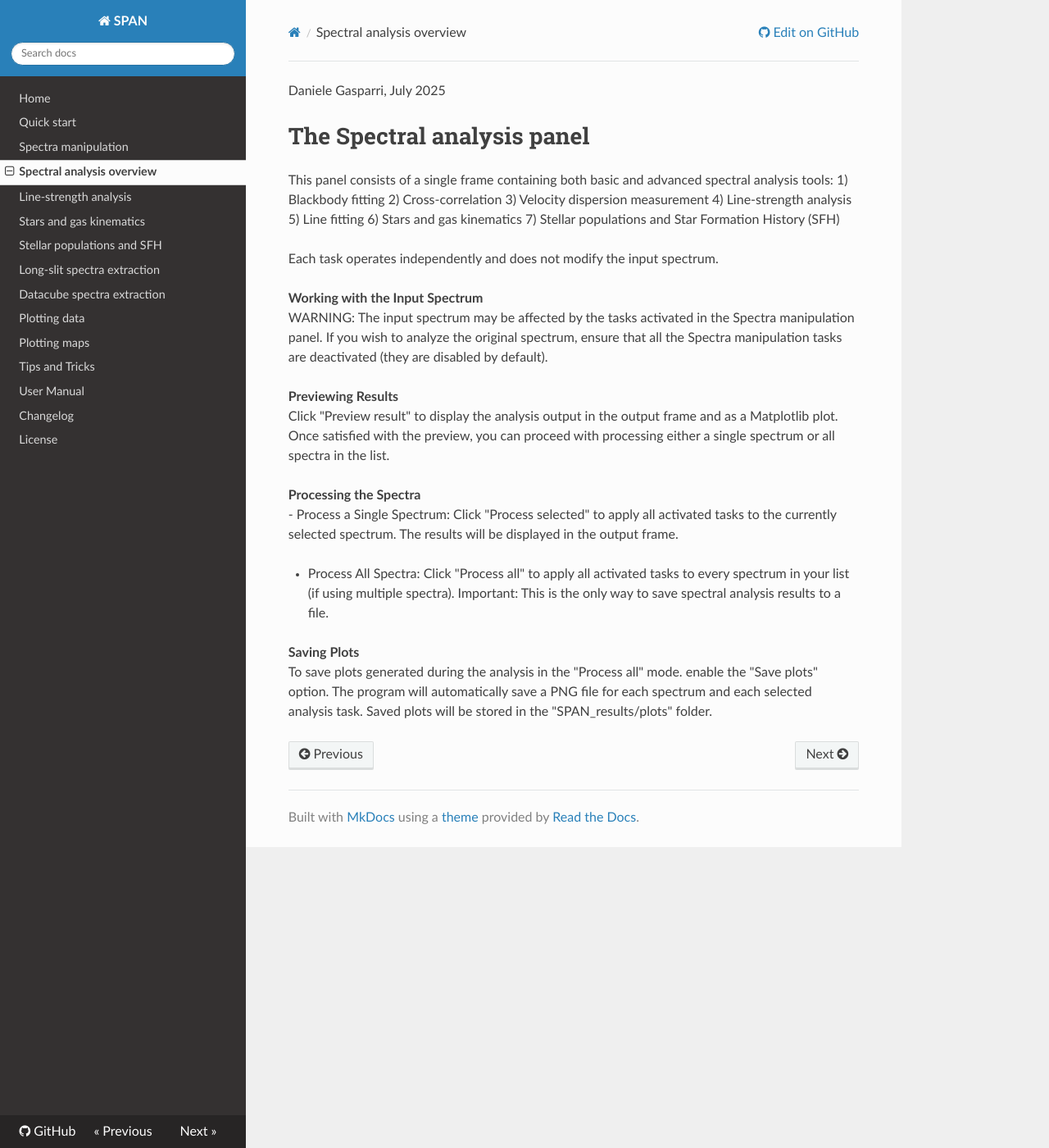
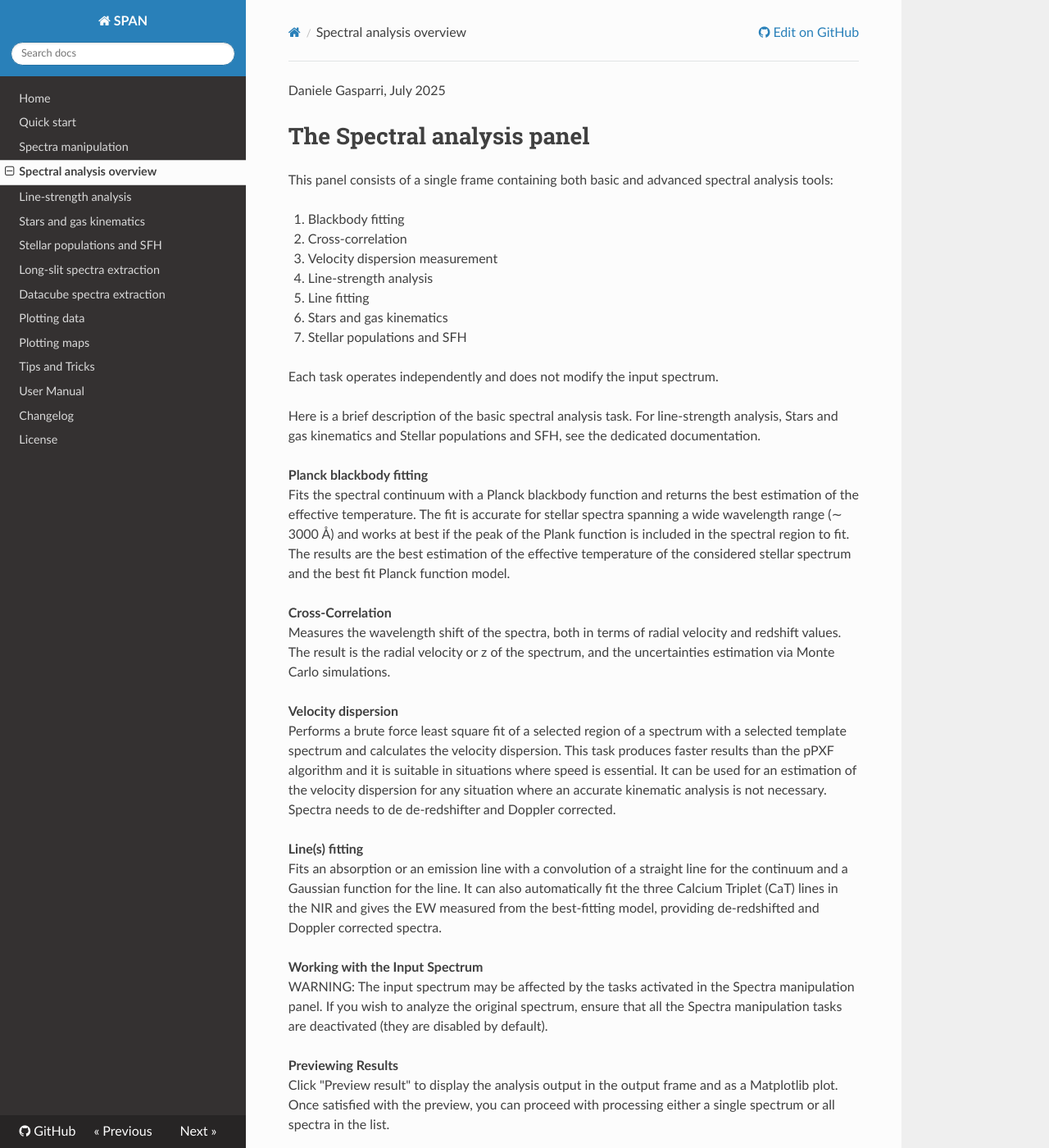
Before and after one commit to danielegasparri/span-gui, an MkDocs documentation site: the page built from docs/spectral_analysis_overview.md, in a window 1280 px wide and 1400 px high. Shown: the whole window at 82% size. Built offline with MkDocs 1.6.1, drawn with Linux system fonts in a browser that asks for light colours; nearby versions of some CDN libraries; some of the changed text lies outside the part shown.

Commit message:
Add files via upload

```diff
--- a/docs/spectral_analysis_overview.md
+++ b/docs/spectral_analysis_overview.md
@@ -4,15 +4,35 @@ Daniele Gasparri, July 2025
 # The Spectral analysis panel#
 
 This panel consists of a single frame containing both basic and advanced spectral analysis tools:
-1) Blackbody fitting
-2) Cross-correlation
-3) Velocity dispersion measurement
-4) Line-strength analysis
-5) Line fitting
-6) Stars and gas kinematics
-7) Stellar populations and Star Formation History (SFH)
+
+1. Blackbody fitting
+2. Cross-correlation
+3. Velocity dispersion measurement
+4. Line-strength analysis
+5. Line fitting
+6. Stars and gas kinematics
+7. Stellar populations and SFH
 
 Each task operates independently and does not modify the input spectrum.
+
+
+Here is a brief description of the basic spectral analysis task. For line-strength analysis, Stars and gas kinematics and Stellar populations and SFH, see the dedicated documentation.
+
+
+**Planck blackbody fitting**
+Fits the spectral continuum with a Planck blackbody function and returns the best estimation of the effective temperature. The fit is accurate for stellar spectra spanning a wide wavelength range (∼ 3000 Å) and works at best if the peak of the Plank function is included in the spectral region to fit. The results are the best estimation of the effective temperature of the considered stellar spectrum and the best fit Planck function model.
+
+**Cross-Correlation**
+Measures the wavelength shift of the spectra, both in terms of radial velocity and redshift values.
+The result is the radial velocity or z of the spectrum, and the uncertainties estimation via Monte
+Carlo simulations.
+
+**Velocity dispersion**
+Performs a brute force least square fit of a selected region of a spectrum with a selected template spectrum and calculates the velocity dispersion. This task produces faster results than the pPXF algorithm and it is suitable in situations where speed is essential. It can be used for an estimation of the velocity dispersion for any situation where an accurate kinematic analysis is not necessary. Spectra needs to de de-redshifter and Doppler corrected.
+
+
+**Line(s) fitting**
+Fits an absorption or an emission line with a convolution of a straight line for the continuum and a Gaussian function for the line. It can also automatically fit the three Calcium Triplet (CaT) lines in the NIR and gives the EW measured from the best-fitting model, providing de-redshifted and Doppler corrected spectra.
 
 
 **Working with the Input Spectrum**
@@ -26,15 +46,15 @@ Once satisfied with the preview, you can proceed with processing either a single
 
 
 **Processing the Spectra**
+
 - Process a Single Spectrum:
 Click "Process selected" to apply all activated tasks to the currently selected spectrum. The results will be displayed in the output frame.
-
 - Process All Spectra:
 Click "Process all" to apply all activated tasks to every spectrum in your list (if using multiple spectra).
 Important: This is the only way to save spectral analysis results to a file.
 
 
 **Saving Plots**
-To save plots generated during the analysis in the "Process all" mode. enable the "Save plots" option.
+To save plots generated during the analysis in the "Process all" mode, enable the "Save plots" option.
 The program will automatically save a PNG file for each spectrum and each selected analysis task.
 Saved plots will be stored in the "SPAN_results/plots" folder.
```
